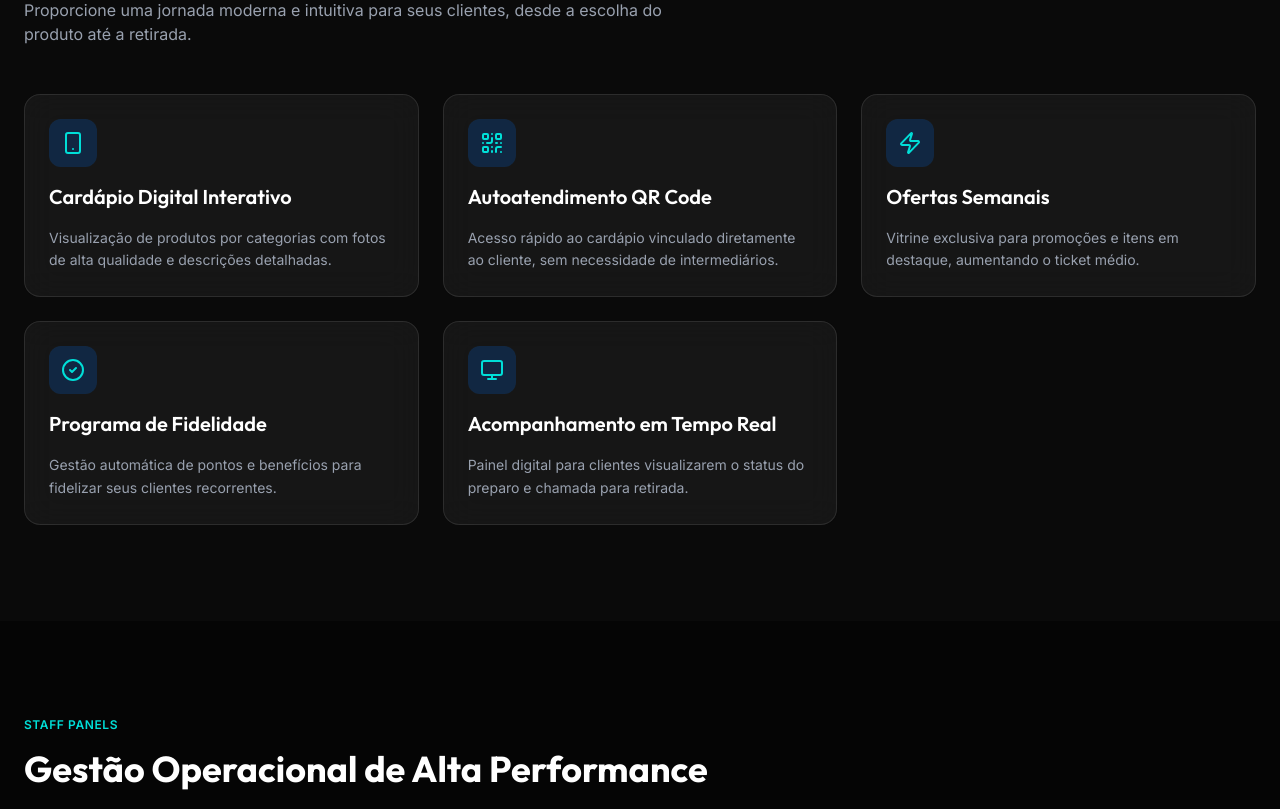
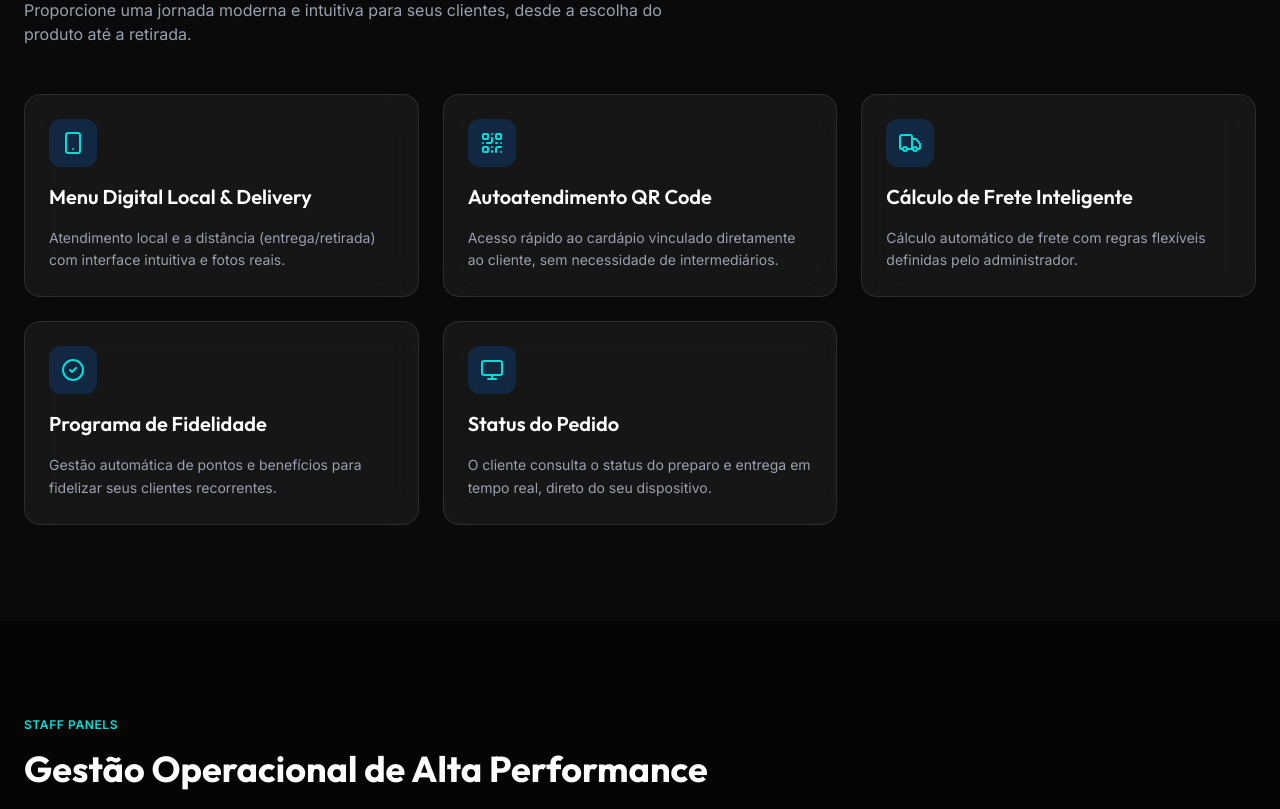
Before and after one commit to auricleciorocha30-byte/DevAROWEB, a React (Vite) app: page / in a window 1280 px wide. Shown: the part 920-1729 px from the top of the page. Built offline with nearby package versions, Linux system fonts and the light colour scheme.

Commit message:
feat(app): Adjust logo and navbar sizing
Increase the size of the DevARO logo and adjust the navbar height to accommodate the larger logo, improving visual prominence and alignment.

```diff
--- a/src/App.tsx
+++ b/src/App.tsx
@@ -39,7 +39,7 @@ const Logo = ({ type = "horizontal", className = "" }: { type?: "horizontal" | "
 
   if (error) {
     return (
-      <div className={`flex items-center gap-2 font-display font-bold italic text-2xl ${className}`}>
+      <div className={`flex items-center font-display font-bold italic text-2xl ${className}`}>
         <span className="text-brand-cyan">Dev</span>
         <span className="text-white">ARO</span>
       </div>
@@ -93,9 +93,9 @@ export default function App() {
     <div className="min-h-screen selection:bg-brand-cyan selection:text-brand-dark">
       {/* Navbar */}
       <nav className="fixed top-0 left-0 right-0 z-50 glass border-b-0 mt-4 mx-4 md:mx-12 rounded-2xl">
-        <div className="max-w-7xl mx-auto px-6 h-20 flex items-center justify-between">
+        <div className="max-w-7xl mx-auto px-6 h-24 flex items-center justify-between">
           <div onClick={() => window.scrollTo({ top: 0, behavior: "smooth" })} className="cursor-pointer">
-            <Logo type="horizontal" className="h-10 md:h-12" />
+            <Logo type="horizontal" className="h-24 md:h-28" />
           </div>
 
           <div className="hidden md:flex items-center gap-8">
@@ -105,7 +105,7 @@ export default function App() {
             <button onClick={() => scrollToSection("admin")} className="text-sm font-medium hover:text-brand-cyan transition-colors">Admin</button>
             <button onClick={() => scrollToSection("tecnico")} className="text-sm font-medium hover:text-brand-cyan transition-colors">Diferenciais</button>
             <a
-              href="https://wa.me/5500000000000"
+              href="https://wa.me/5585987582159"
               target="_blank"
               className="bg-brand-blue hover:bg-brand-blue/80 px-6 py-2.5 rounded-full text-sm font-semibold transition-all flex items-center gap-2"
             >
@@ -131,7 +131,7 @@ export default function App() {
             <button onClick={() => scrollToSection("admin")} className="text-left py-2">Admin</button>
             <button onClick={() => scrollToSection("tecnico")} className="text-left py-2">Diferenciais</button>
             <a
-              href="https://wa.me/5500000000000"
+              href="https://wa.me/5585987582159"
               target="_blank"
               className="bg-brand-blue py-3 rounded-xl text-center font-semibold flex items-center justify-center gap-2"
             >
@@ -158,7 +158,7 @@ export default function App() {
             </p>
             <div className="flex flex-col sm:flex-row gap-4">
               <a
-                href="https://wa.me/5500000000000"
+                href="https://dev-aro-clientes.vercel.app/?view=showcase&product=bc14dca8-73d6-44e0-a400-da752db2f481"
                 className="bg-brand-blue hover:bg-brand-blue/80 px-8 py-4 rounded-full text-lg font-semibold transition-all flex items-center justify-center gap-2 group"
               >
                 Solicitar Demonstração <ArrowRight className="group-hover:translate-x-1 transition-transform" />
@@ -179,7 +179,7 @@ export default function App() {
             className="relative"
           >
             <div className="absolute -inset-4 bg-brand-blue/20 blur-3xl rounded-full"></div>
-            <Logo type="icon" className="relative w-full max-w-md mx-auto drop-shadow-2xl animate-float" />
+            <Logo type="icon" className="relative w-full max-w-4xl mx-auto drop-shadow-2xl animate-float" />
           </motion.div>
         </div>
       </section>
@@ -195,8 +195,8 @@ export default function App() {
           <div className="grid grid-cols-1 md:grid-cols-2 lg:grid-cols-3 gap-6">
             <FeatureCard
               icon={Smartphone}
-              title="Cardápio Digital Interativo"
-              description="Visualização de produtos por categorias com fotos de alta qualidade e descrições detalhadas."
+              title="Menu Digital Local & Delivery"
+              description="Atendimento local e a distância (entrega/retirada) com interface intuitiva e fotos reais."
             />
             <FeatureCard
               icon={QrCode}
@@ -204,9 +204,9 @@ export default function App() {
               description="Acesso rápido ao cardápio vinculado diretamente ao cliente, sem necessidade de intermediários."
             />
             <FeatureCard
-              icon={Zap}
-              title="Ofertas Semanais"
-              description="Vitrine exclusiva para promoções e itens em destaque, aumentando o ticket médio."
+              icon={Truck}
+              title="Cálculo de Frete Inteligente"
+              description="Cálculo automático de frete com regras flexíveis definidas pelo administrador."
             />
             <FeatureCard
               icon={CheckCircle2}
@@ -215,8 +215,8 @@ export default function App() {
             />
             <FeatureCard
               icon={Monitor}
-              title="Acompanhamento em Tempo Real"
-              description="Painel digital para clientes visualizarem o status do preparo e chamada para retirada."
+              title="Status do Pedido"
+              description="O cliente consulta o status do preparo e entrega em tempo real, direto do seu dispositivo."
             />
           </div>
         </div>
@@ -452,7 +452,7 @@ export default function App() {
             Junte-se a dezenas de empresas que já utilizam o DevARO para crescer.
           </p>
           <a
-            href="https://wa.me/5500000000000"
+            href="https://dev-aro-clientes.vercel.app/?view=showcase&product=bc14dca8-73d6-44e0-a400-da752db2f481"
             className="inline-flex bg-brand-cyan text-brand-dark hover:bg-white px-10 py-4 rounded-full text-xl font-bold transition-all relative z-10"
           >
             Começar Agora
@@ -463,7 +463,7 @@ export default function App() {
       {/* Footer */}
       <footer className="py-12 px-6 border-t border-white/10">
         <div className="max-w-7xl mx-auto flex flex-col md:flex-row justify-between items-center gap-8">
-          <Logo type="horizontal" className="h-8" />
+          <Logo type="horizontal" className="h-20" />
           <p className="text-gray-500 text-sm">© 2026 DevARO - Tecnologia em Movimento. Todos os direitos reservados.</p>
           <div className="flex gap-6">
             <a href="#" className="text-gray-400 hover:text-brand-cyan transition-colors">Privacidade</a>
@@ -474,7 +474,7 @@ export default function App() {
 
       {/* WhatsApp Floating Button */}
       <a
-        href="https://wa.me/5500000000000"
+        href="https://wa.me/5585987582159"
         target="_blank"
         className="fixed bottom-8 right-8 z-50 bg-[#25D366] text-white p-4 rounded-full shadow-2xl hover:scale-110 transition-transform flex items-center justify-center"
       >
```
